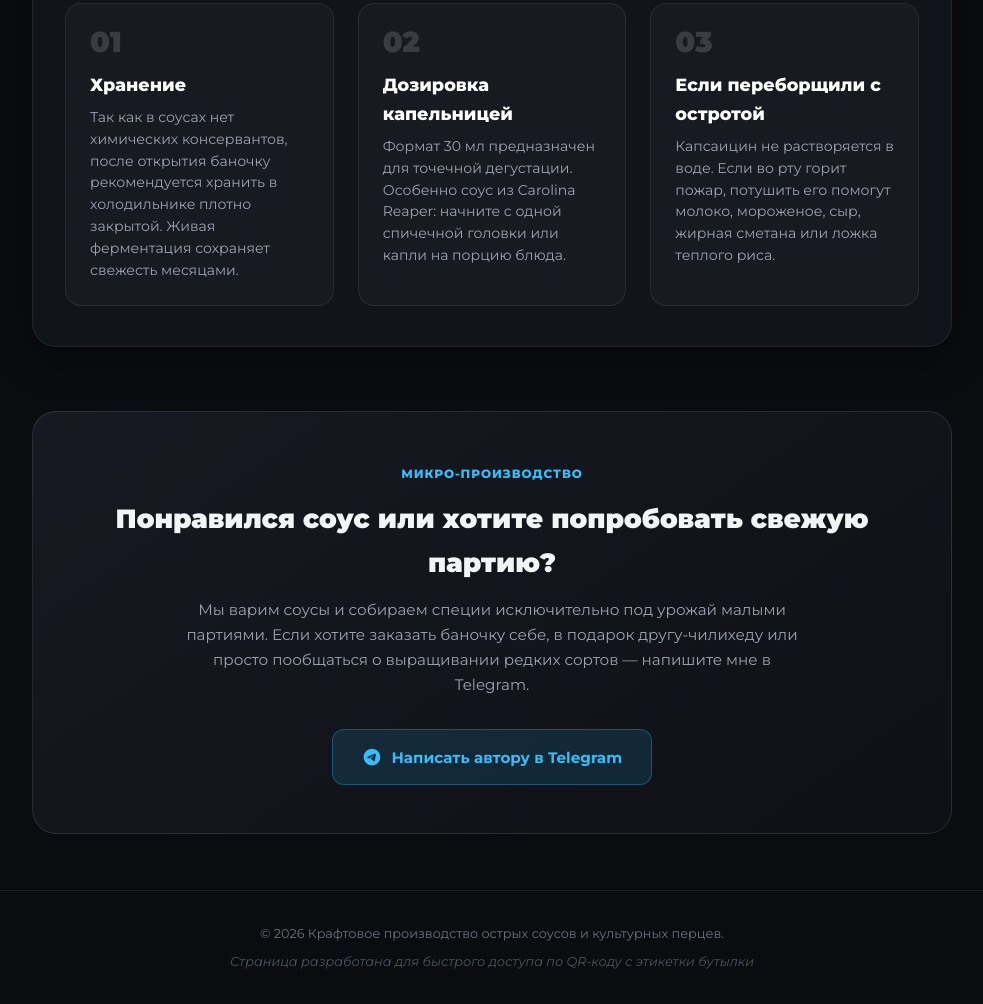
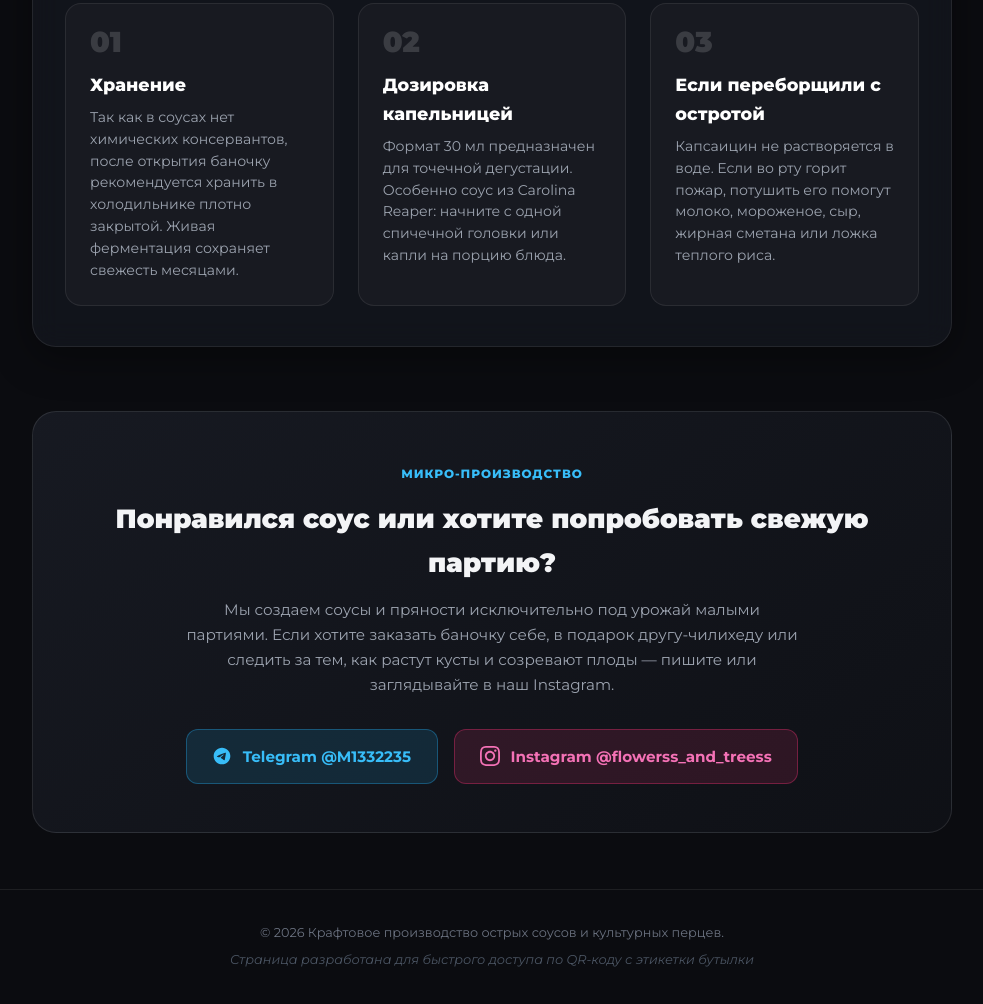
Before and after one commit to siemensmax-glitch/hot-sauce, a plain HTML site: page index.html in a window 1280 px wide. Shown: the part 3765-4769 px from the top of the page, without its empty margins (148-1131 px from the left). Drawn offline with Linux system fonts and the light colour scheme; a web font is replaced by a local one.

Commit message:
Add direct contact buttons: Telegram @M1332235 and Instagram flowerss_and_treess

```diff
--- a/index.html
+++ b/index.html
@@ -294,14 +294,20 @@
         <div class="order-badge">Микро-производство</div>
         <h2>Понравился соус или хотите попробовать свежую партию?</h2>
         <p>
-          Мы варим соусы и собираем специи исключительно под урожай малыми партиями. Если хотите заказать баночку себе, в подарок другу-чилихеду или просто пообщаться о выращивании редких сортов — напишите мне в Telegram.
+          Мы создаем соусы и пряности исключительно под урожай малыми партиями. Если хотите заказать баночку себе, в подарок другу-чилихеду или следить за тем, как растут кусты и созревают плоды — пишите или заглядывайте в наш Instagram.
         </p>
         <div class="contact-actions">
-          <a href="https://t.me/your_telegram_username" target="_blank" class="btn-tg">
-            <svg class="tg-icon" viewBox="0 0 24 24" fill="currentColor">
+          <a href="https://t.me/M1332235" target="_blank" class="btn-contact btn-tg">
+            <svg class="contact-icon" viewBox="0 0 24 24" fill="currentColor">
               <path d="M12 2C6.48 2 2 6.48 2 12s4.48 10 10 10 10-4.48 10-10S17.52 2 12 2zm4.64 6.8c-.15 1.58-.8 5.42-1.13 7.19-.14.75-.42 1-.68 1.03-.58.05-1.02-.38-1.58-.75-.88-.58-1.38-.94-2.23-1.5-.99-.65-.35-1.01.22-1.59.15-.15 2.71-2.48 2.76-2.69a.2.2 0 00-.05-.18c-.06-.05-.14-.03-.21-.02-.09.02-1.49.95-4.22 2.79-.4.27-.76.41-1.08.4-.36-.01-1.04-.2-1.55-.37-.63-.2-1.12-.31-1.08-.66.02-.18.27-.36.75-.55 2.92-1.27 4.86-2.11 5.83-2.51 2.78-1.16 3.35-1.36 3.73-1.36.08 0 .27.02.39.12.1.08.13.19.14.27-.01.06.01.24 0 .37z"/>
             </svg>
-            Написать автору в Telegram
+            Telegram @M1332235
+          </a>
+          <a href="https://www.instagram.com/flowerss_and_treess?rpxt=M3IwYW5xdDIzY2xt" target="_blank" class="btn-contact btn-insta">
+            <svg class="contact-icon" viewBox="0 0 24 24" fill="currentColor">
+              <path d="M12 2.163c3.204 0 3.584.012 4.85.07 3.252.148 4.771 1.691 4.919 4.919.058 1.265.069 1.645.069 4.849 0 3.205-.012 3.584-.069 4.849-.149 3.225-1.664 4.771-4.919 4.919-1.266.058-1.644.07-4.85.07-3.204 0-3.584-.012-4.849-.07-3.26-.149-4.771-1.699-4.919-4.92-.058-1.265-.07-1.644-.07-4.849 0-3.204.013-3.583.07-4.849.149-3.227 1.664-4.771 4.919-4.919 1.266-.057 1.645-.069 4.849-.069zm0-2.163c-3.259 0-3.667.014-4.947.072-4.358.2-6.78 2.618-6.98 6.98-.059 1.281-.073 1.689-.073 4.948 0 3.259.014 3.668.072 4.948.2 4.358 2.618 6.78 6.98 6.98 1.281.058 1.689.072 4.948.072 3.259 0 3.668-.014 4.948-.072 4.354-.2 6.782-2.618 6.979-6.98.059-1.28.073-1.689.073-4.948 0-3.259-.014-3.667-.072-4.947-.196-4.354-2.617-6.78-6.979-6.98-1.281-.059-1.69-.073-4.949-.073zm0 5.838c-3.403 0-6.162 2.759-6.162 6.162s2.759 6.163 6.162 6.163 6.162-2.759 6.162-6.163c0-3.403-2.759-6.162-6.162-6.162zm0 10.162c-2.209 0-4-1.79-4-4 0-2.209 1.791-4 4-4s4 1.791 4 4c0 2.21-1.791 4-4 4zm6.406-11.845c-.796 0-1.441.645-1.441 1.44s.645 1.44 1.441 1.44c.795 0 1.439-.645 1.439-1.44s-.644-1.44-1.439-1.44z"/>
+            </svg>
+            Instagram @flowerss_and_treess
           </a>
         </div>
       </div>
--- a/style.css
+++ b/style.css
@@ -530,19 +530,30 @@ body {
   margin: 0 auto 2rem;
 }
 
-.btn-tg {
+.contact-actions {
+  display: flex;
+  justify-content: center;
+  align-items: center;
+  gap: 1rem;
+  flex-wrap: wrap;
+}
+
+.btn-contact {
   display: inline-flex;
   align-items: center;
-  gap: 0.6rem;
-  background: rgba(34, 158, 217, 0.15);
-  color: #38bdf8;
-  border: 1px solid rgba(34, 158, 217, 0.4);
-  padding: 0.9rem 1.8rem;
+  gap: 0.65rem;
+  padding: 0.85rem 1.6rem;
   font-size: 0.95rem;
   font-weight: 700;
   border-radius: 12px;
   text-decoration: none;
   transition: all 0.25s ease;
+}
+
+.btn-tg {
+  background: rgba(34, 158, 217, 0.15);
+  color: #38bdf8;
+  border: 1px solid rgba(34, 158, 217, 0.4);
 }
 .btn-tg:hover {
   background: #229ed9;
@@ -551,9 +562,22 @@ body {
   box-shadow: 0 8px 24px rgba(34, 158, 217, 0.4);
 }
 
-.tg-icon {
+.btn-insta {
+  background: rgba(225, 48, 108, 0.15);
+  color: #f472b6;
+  border: 1px solid rgba(225, 48, 108, 0.4);
+}
+.btn-insta:hover {
+  background: linear-gradient(45deg, #f09433, #e6683c, #dc2743, #cc2366, #bc1888);
+  color: #ffffff;
+  transform: translateY(-2px);
+  box-shadow: 0 8px 24px rgba(225, 48, 108, 0.4);
+}
+
+.contact-icon {
   width: 20px;
   height: 20px;
+  flex-shrink: 0;
 }
 
 /* Footer */
```
